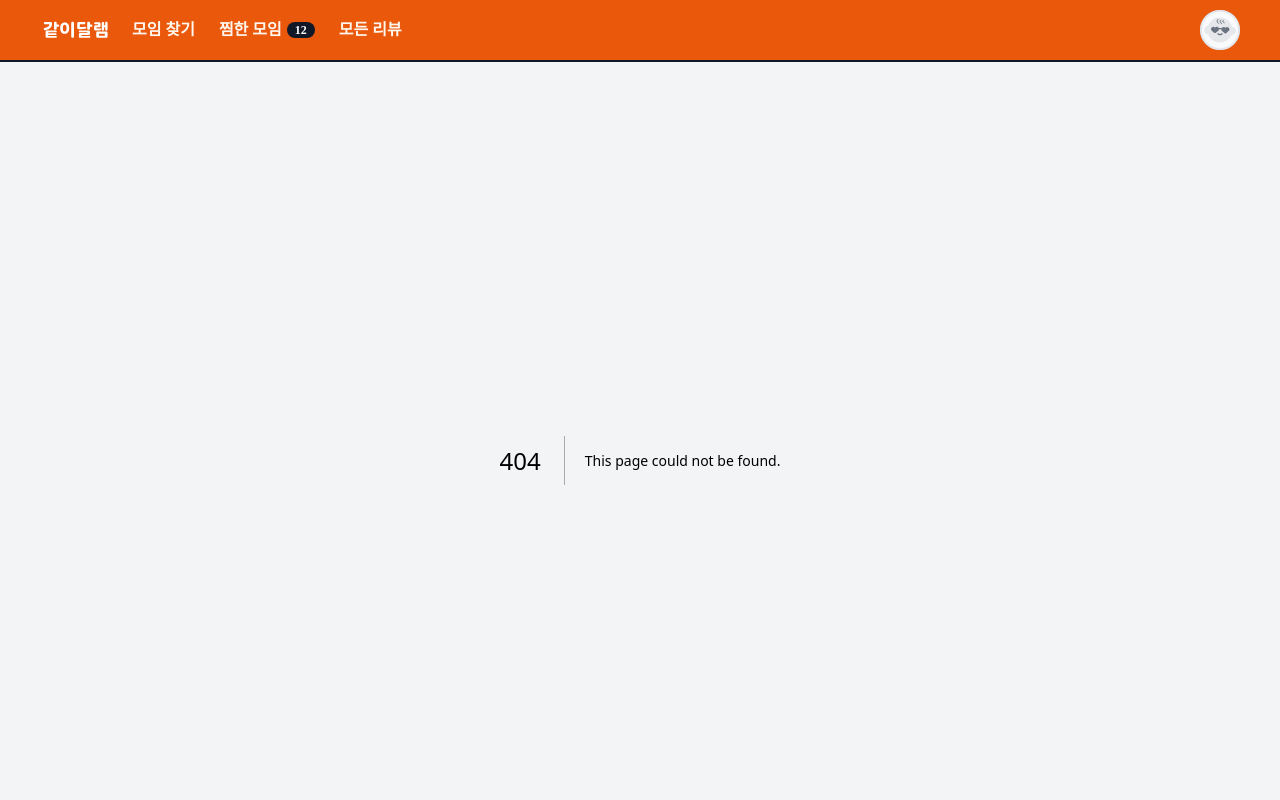
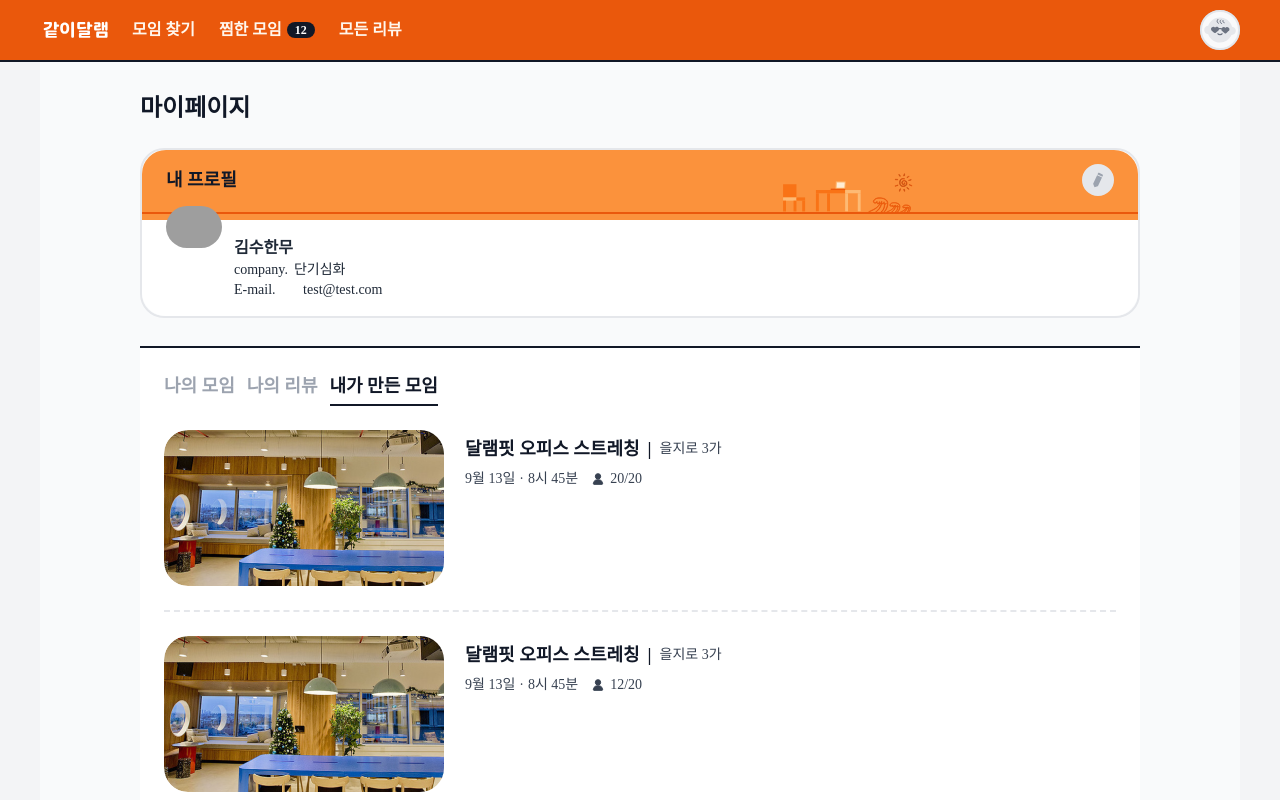
Before and after one commit to INtiful/SootheWithMe, a Next.js app: page /mypage/created in a window 1280 px wide. Before the commit this address had no page. Shown: the top 800 px of the page. Built offline with nearby package versions, Linux system fonts and the light colour scheme; grey boxes are pictures that could not be loaded; a web font is replaced by a local one.

Commit message:
[KAN-31] feat: 마이페이지- 내가 만든 모임 페이지 UI

```diff
--- /dev/null
+++ b/src/app/(main)/mypage/_component/Tab.tsx
@@ -0,0 +1,37 @@
+'use client';
+
+import Link from 'next/link';
+import { usePathname } from 'next/navigation';
+
+const tabList = [
+  {
+    name: '나의 모임',
+    link: '/mypage/myGetherings',
+  },
+  {
+    name: '나의 리뷰',
+    link: '/mypage/myReview',
+  },
+  {
+    name: '내가 만든 모임',
+    link: '/mypage/created',
+  },
+];
+
+const Tab = () => {
+  const pathname = usePathname();
+
+  const activeClass = 'border-b-2 border-var-gray-900 pb-4 text-var-gray-900';
+
+  return (
+    <ul className='flex items-start gap-12 text-18 font-semibold text-var-gray-400'>
+      {tabList.map((item, index) => (
+        <li key={index} className={pathname === item.link ? activeClass : ''}>
+          <Link href={item.link}>{item.name}</Link>
+        </li>
+      ))}
+    </ul>
+  );
+};
+
+export default Tab;
--- /dev/null
+++ b/src/app/(main)/mypage/created/mockData.ts
@@ -0,0 +1,74 @@
+import { UserJoinedGatheringsData } from '@/types/data.type';
+
+export const tomorrow = new Date();
+tomorrow.setDate(tomorrow.getDate() + 1);
+
+export const registrationEnd = new Date(tomorrow);
+registrationEnd.setDate(tomorrow.getDate() - 1);
+
+export const DATA_LIST: UserJoinedGatheringsData[] = [
+  {
+    teamId: 0,
+    id: 0,
+    type: 'dalaemfit',
+    name: '달램핏 오피스 스트레칭',
+    dateTime: tomorrow.toISOString(),
+    registrationEnd: registrationEnd.toISOString(),
+    location: '을지로 3가',
+    participantCount: 20,
+    capacity: 20,
+    image: '/images/mock-image.png',
+    createdBy: 0,
+    joinedAt: registrationEnd.toISOString(),
+    isCompleted: true,
+    isReviewed: true,
+  },
+  {
+    teamId: 0,
+    id: 1,
+    type: 'dalaemfit',
+    name: '달램핏 오피스 스트레칭',
+    dateTime: tomorrow.toISOString(),
+    registrationEnd: registrationEnd.toISOString(),
+    location: '을지로 3가',
+    participantCount: 12,
+    capacity: 20,
+    image: '/images/mock-image.png',
+    createdBy: 0,
+    joinedAt: registrationEnd.toISOString(),
+    isCompleted: true,
+    isReviewed: true,
+  },
+  {
+    teamId: 0,
+    id: 2,
+    type: 'dalaemfit',
+    name: '달램핏 오피스 스트레칭',
+    dateTime: tomorrow.toISOString(),
+    registrationEnd: registrationEnd.toISOString(),
+    location: '을지로 3가',
+    participantCount: 12,
+    capacity: 20,
+    image: '/images/mock-image.png',
+    createdBy: 0,
+    joinedAt: registrationEnd.toISOString(),
+    isCompleted: true,
+    isReviewed: true,
+  },
+  {
+    teamId: 0,
+    id: 3,
+    type: 'dalaemfit',
+    name: '달램핏 오피스 스트레칭',
+    dateTime: tomorrow.toISOString(),
+    registrationEnd: registrationEnd.toISOString(),
+    location: '을지로 3가',
+    participantCount: 12,
+    capacity: 20,
+    image: '/images/mock-image.png',
+    createdBy: 0,
+    joinedAt: registrationEnd.toISOString(),
+    isCompleted: true,
+    isReviewed: true,
+  },
+];
--- /dev/null
+++ b/src/app/(main)/mypage/created/page.tsx
@@ -0,0 +1,24 @@
+import Card from '@/app/components/Card/Card';
+import Tab from '../_component/Tab';
+import { DATA_LIST } from './mockData';
+
+const CreatedPage = () => {
+  return (
+    <section className='flex w-full grow flex-col border-t-2 border-var-gray-900 bg-white px-16 py-24 md:px-24'>
+      <Tab />
+
+      <div className='grow'>
+        {DATA_LIST.map((data) => (
+          <Card key={data.id} data={data} />
+        ))}
+      </div>
+
+      {/* 내가 만든 모임이 없을 경우 */}
+      {/* <div className='flex grow items-center justify-center text-14 font-medium text-var-gray-500'>
+        아직 만든 모임이 없어요
+      </div> */}
+    </section>
+  );
+};
+
+export default CreatedPage;
```
